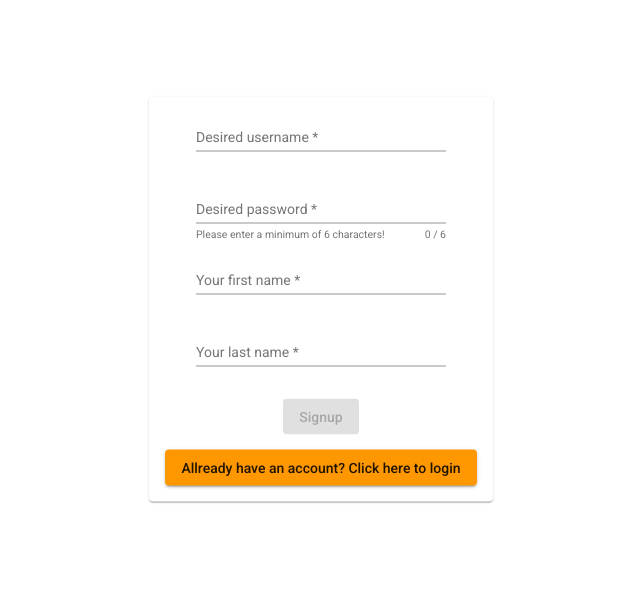
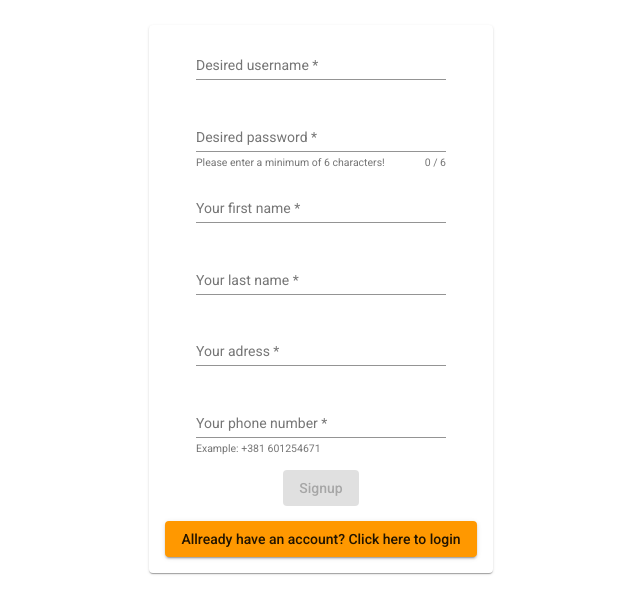
Before and after one commit to petrovicaca/icr, an Angular app in the folder ispit/: page /signup in a window 1280 px wide. Shown: the part 101-714 px from the top of the page, without its empty margins (319-959 px from the left). Built offline with nearby package versions, Linux system fonts and the light colour scheme.

Commit message:
added adress and number inputs

```diff
--- a/ispit/src/app/auth/signup/signup.component.html
+++ b/ispit/src/app/auth/signup/signup.component.html
@@ -32,6 +32,20 @@
         <mat-error *ngIf="surnameInput.hasError('required')">Field should not be empty</mat-error>
       </mat-form-field>
 
+      <!--ADRESS POLJE-->
+      <mat-form-field>
+        <input matInput type="text" name="adress" required placeholder="Your adress" ngModel #adressInput="ngModel">
+        <mat-error *ngIf="adressInput.hasError('required')">Field should not be empty</mat-error>
+      </mat-form-field>
+
+      <!--NUMBER POLJE-->
+      <mat-form-field>
+        <input matInput type="tel" name="number" required placeholder="Your phone number" ngModel #numberInput="ngModel" pattern="^(\+381)?(\s|-)?6(([0-6]|[8-9])\d{7}|(77|78)\d{7}){1}$">
+        <mat-hint> Example: +381 601254671 </mat-hint>
+        <mat-error *ngIf="numberInput.hasError('required')">Field should not be empty</mat-error>
+        <mat-error *ngIf="numberInput.hasError('pattern')">Enter the right format</mat-error>
+      </mat-form-field>
+
       <button mat-raised-button color="primary" type="submit" [disabled]="f.invalid"> Signup </button>
 
       <button [routerLink]="'/login'" mat-raised-button color="primary" type="submit" [disabled]="f.valid"> Allready have an account? Click here to login </button>
```
